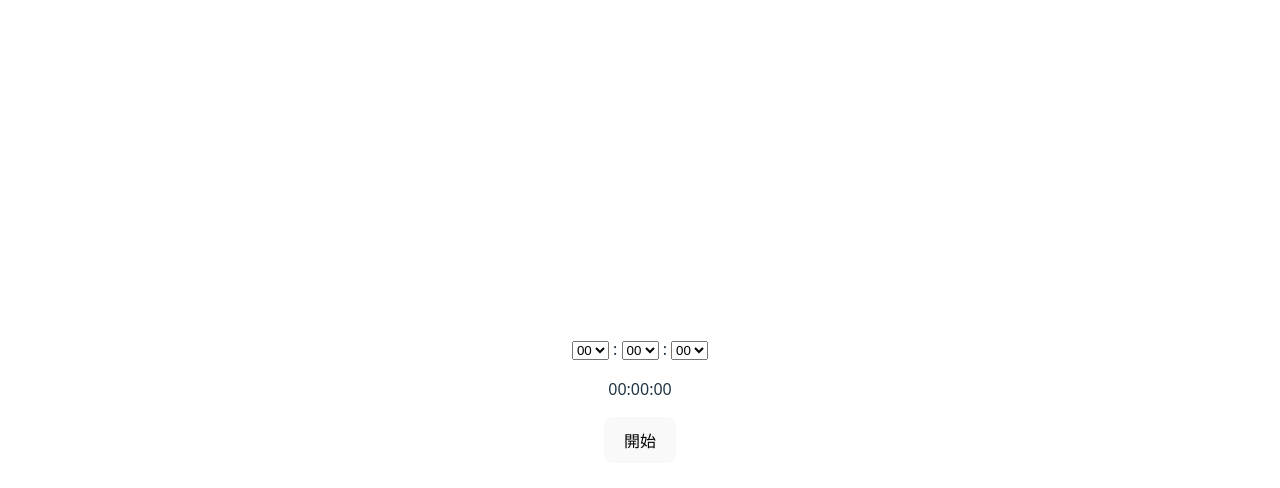
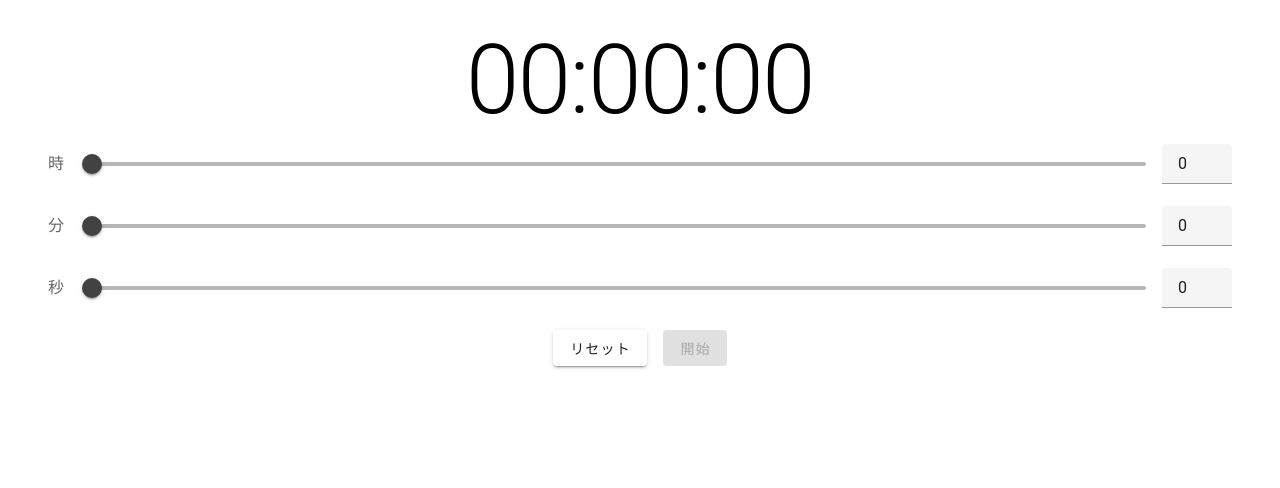
Before and after one commit to rinatz/vue-timer, a Vue app: page / in a window 1280 px wide. Shown: the top 488 px of the page. Built offline with nearby package versions, Linux system fonts and the light colour scheme.

Commit message:
Add Vuetify

```diff
--- a/package.json
+++ b/package.json
@@ -10,7 +10,8 @@
   },
   "dependencies": {
     "dayjs": "^1.11.13",
-    "vue": "^3.5.13"
+    "vue": "^3.5.13",
+    "vuetify": "^3.8.1"
   },
   "devDependencies": {
     "@vitejs/plugin-vue": "^5.2.1",
--- a/src/components/Timer.vue
+++ b/src/components/Timer.vue
@@ -1,31 +1,22 @@
 <script setup lang="ts">
 import { computed, ref } from "vue";
 import dayjs from "dayjs";
+import duration from "dayjs/plugin/duration";
 
-const values = Array.from({ length: 100 }, (_, i) => {
-  return { value: i, label: String(i).padStart(2, "0") }
-});
+dayjs.extend(duration);
 
-const timer = ref(dayjs().startOf("date"));
+const timer = ref(dayjs.duration(0, "second"));
 
-function setHour(event: Event) {
-  const target = event.target as HTMLSelectElement;
-  timer.value = timer.value.set("hour", parseInt(target.value));
-}
-
-function setMinute(event: Event) {
-  const target = event.target as HTMLSelectElement;
-  timer.value = timer.value.set("minute", parseInt(target.value));
-}
-
-function setSecond(event: Event) {
-  const target = event.target as HTMLSelectElement;
-  timer.value = timer.value.set("second", parseInt(target.value));
-}
+const hour = ref(0);
+const minute = ref(0);
+const second = ref(0);
 
 type Status = "stopped" | "running" | "paused";
+const status = ref("stopped" as Status);
 
-const status = ref("stopped" as Status);
+const ready = computed(() => {
+  return hour.value > 0 || minute.value > 0 || second.value > 0;
+});
 
 const buttonText = computed(() => {
   if (status.value === "stopped") {
@@ -40,12 +31,18 @@ const buttonText = computed(() => {
 function startTimer() {
   status.value = "running";
 
+  timer.value = dayjs.duration({
+    hours: hour.value,
+    minutes: minute.value,
+    seconds: second.value,
+  });
+
   const interval = setInterval(() => {
     if (status.value === "running") {
       timer.value = timer.value.subtract(1, "second");
     }
 
-    if (timer.value.format("HH:mm:ss") === "00:00:00") {
+    if (timer.value.asSeconds() <= 0) {
       status.value = "stopped";
       clearInterval(interval);
     }
@@ -59,26 +56,48 @@ function toggleTimer() {
     status.value = "running";
   }
 }
+
+function resetTimer() {
+  status.value = "stopped";
+  timer.value = dayjs.duration(0, "second");
+  hour.value = 0;
+  minute.value = 0;
+  second.value = 0;
+}
 </script>
 
 <template>
-  <select @change="setHour">
-    <option v-for="value in values" :key="value.value" :value="value.label">{{ value.label }}</option>
-  </select>
-  :
-  <select @change="setMinute">
-    <option v-for="value in values.slice(0, 60)" :key="value.value" :value="value.label">{{ value.label }}
-    </option>
-  </select>
-  :
-  <select @change="setSecond">
-    <option v-for="value in values.slice(0, 60)" :key="value.value" :value="value.label">{{ value.label }}
-    </option>
-  </select>
+  <div class="mx-10 mt-8">
+    <div class="text-center text-h1">{{ timer.format("HH:mm:ss") }}</div>
 
-  <p>{{ timer.format("HH:mm:ss") }}</p>
-  <button v-if="status === 'stopped'" @click="startTimer">開始</button>
-  <button v-else @click="toggleTimer">{{ buttonText }}</button>
+    <div class="mt-4">
+      <v-slider v-model="hour" label="時" :min="0" :max="99" :step="1" thumb-label>
+        <template v-slot:append>
+          <v-text-field v-model="hour" density="compact" style="width: 70px" type="number"
+            hide-details single-line>
+          </v-text-field>
+        </template>
+      </v-slider>
+
+      <v-slider v-model="minute" label="分" :min="0" :max="59" :step="1" thumb-label>
+        <template v-slot:append>
+          <v-text-field v-model="minute" density="compact" style="width: 70px" type="number" hide-details single-line>
+          </v-text-field>
+        </template>
+      </v-slider>
+
+      <v-slider v-model="second" label="秒" :min="0" :max="59" :step="1" thumb-label>
+        <template v-slot:append>
+          <v-text-field v-model="second" density="compact" style="width: 70px" type="number" hide-details single-line>
+          </v-text-field>
+        </template>
+      </v-slider>
+    </div>
+
+    <div class="d-flex justify-center ga-4">
+      <v-btn @click="resetTimer">リセット</v-btn>
+      <v-btn v-if="status === 'stopped'" :disabled="!ready" @click="startTimer">開始</v-btn>
+      <v-btn v-else @click="toggleTimer">{{ buttonText }}</v-btn>
+    </div>
+  </div>
 </template>
-
-<style scoped></style>
--- a/src/main.ts
+++ b/src/main.ts
@@ -1,5 +1,17 @@
-import { createApp } from 'vue'
-import './style.css'
-import App from './App.vue'
+import { createApp } from "vue";
 
-createApp(App).mount('#app')
+// Vuetify
+import "vuetify/styles/main.css";
+import { createVuetify } from "vuetify";
+import * as components from "vuetify/components";
+import * as directives from "vuetify/directives";
+
+// Components
+import App from "./App.vue";
+
+const vuetify = createVuetify({
+  components,
+  directives,
+});
+
+createApp(App).use(vuetify).mount("#app");
```
Also changed, not shown: 1 other file (tests, documents, lock files or other folders).
